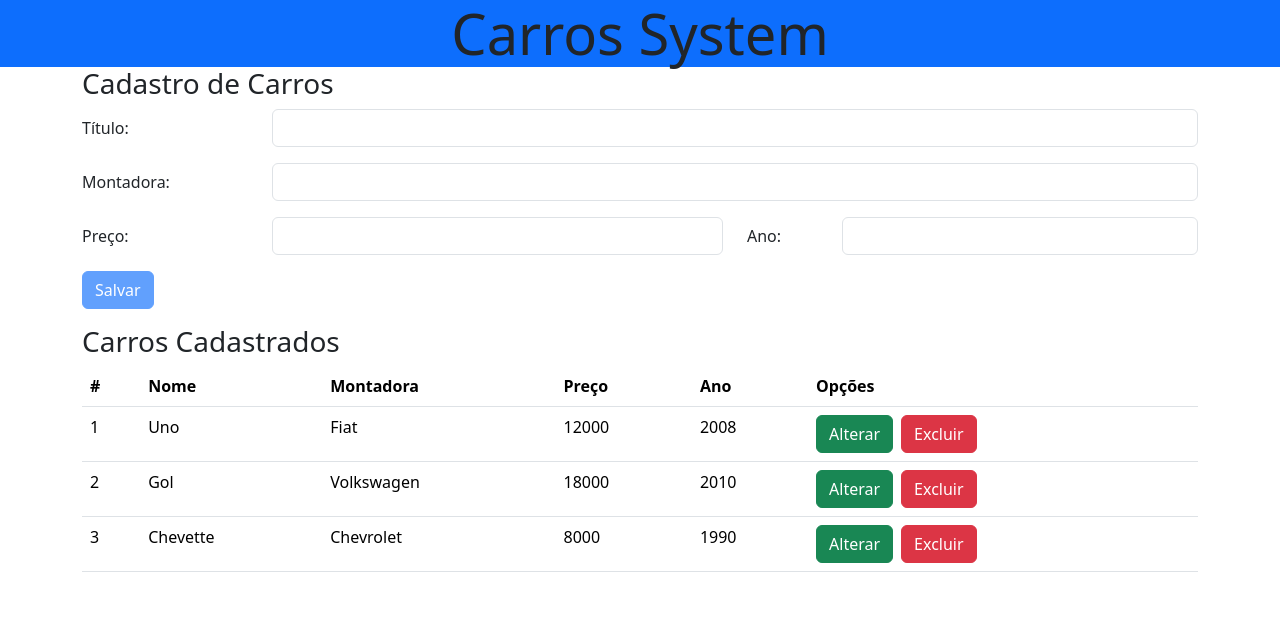
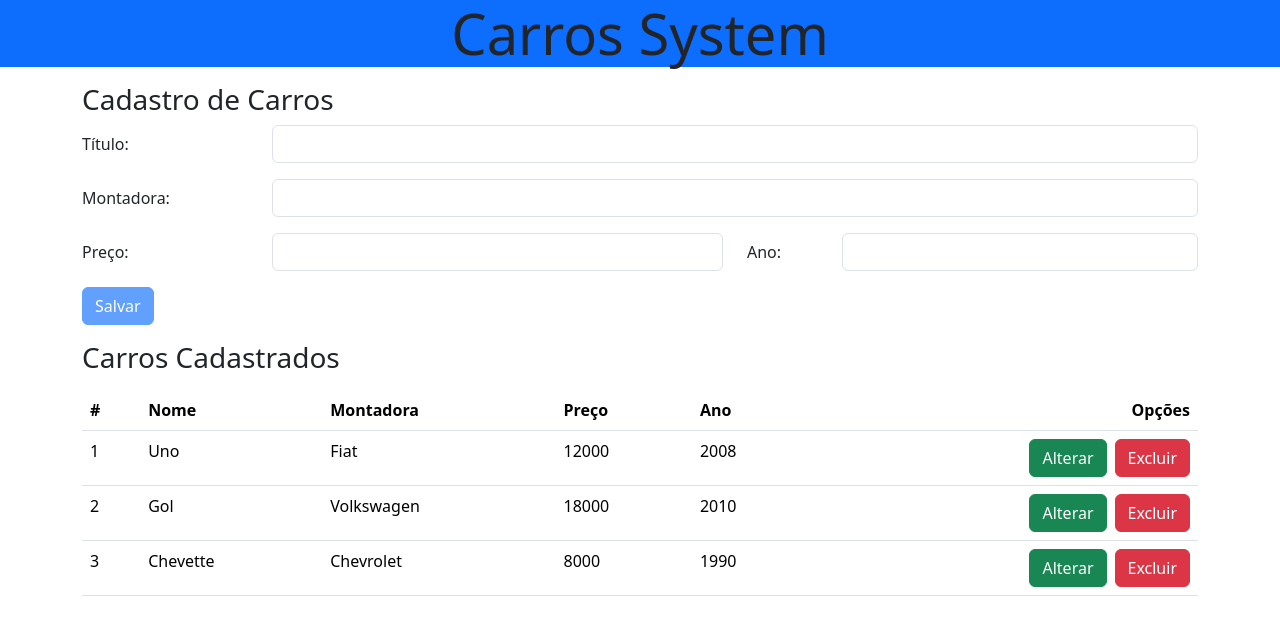
Before and after one commit to MateusL21/PROJETO-CAR, an Angular app: page / in a window 1280 px wide. Shown: the top 626 px of the page. Built offline with nearby package versions, Linux system fonts and the light colour scheme.

Commit message:
closes #6 - corrijindo bugs e retocando o projeto

```diff
--- a/src/app/car/car.component.html
+++ b/src/app/car/car.component.html
@@ -1,5 +1,5 @@
 <div class="container">
-    <h3>Cadastro de Carros</h3>
+    <h3 class="mt-3">Cadastro de Carros</h3>
     <form #formCar="ngForm">
         <div class="row mb-3">
             <label for="name" class="col-sm-2 col-form-label">Título:</label>
--- a/src/app/cars/cars.component.html
+++ b/src/app/cars/cars.component.html
@@ -1,7 +1,7 @@
 <app-car [car]="car" (saveEmitter)="saveCar()"></app-car>
 <div class="container">
     <h3>Carros Cadastrados</h3>
-    <table class="table">
+    <table class="table mt-3">
         <thead>
             <tr>
                 <th>#</th>
@@ -9,7 +9,7 @@
                 <th>Montadora</th>
                 <th>Preço</th>
                 <th>Ano</th>
-                <th>Opções</th>
+                <th class="text-end">Opções</th>
             </tr>
         </thead>
         <tbody>
@@ -19,7 +19,7 @@
                 <td>{{car.automaker}}</td>
                 <td>{{car.price}}</td>
                 <td>{{car.year}}</td>
-                <td>
+                <td class="text-end">
                     <button class="btn btn-success me-2" (click)="update(car)">Alterar</button>
                     <button class="btn btn-danger" (click)="exclude(car)">Excluir</button>
                 </td>
--- a/src/app/cars/cars.component.ts
+++ b/src/app/cars/cars.component.ts
@@ -10,6 +10,7 @@ export class CarsComponent {
 
   car : Car = {} as Car;
   isUpdate : boolean = false;
+  idCount : number = 1;
 
   cars: Car[] = [
     {
@@ -40,10 +41,13 @@ export class CarsComponent {
   saveCar(){
 
     if(!this.isUpdate){
-      this.car.id = this.cars.length + 1;
+      this.car.id = this.idCount;
+      this.idCount++;
     this.cars.push(this.car);
     }
+
     this.car = {} as Car;
+    this.isUpdate = true;
 
   }
 
```
